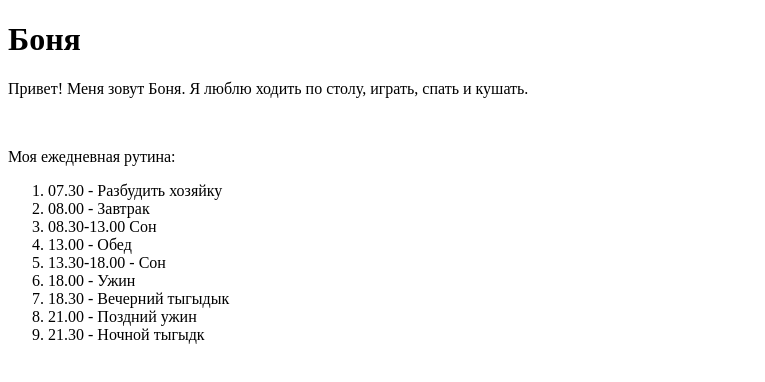
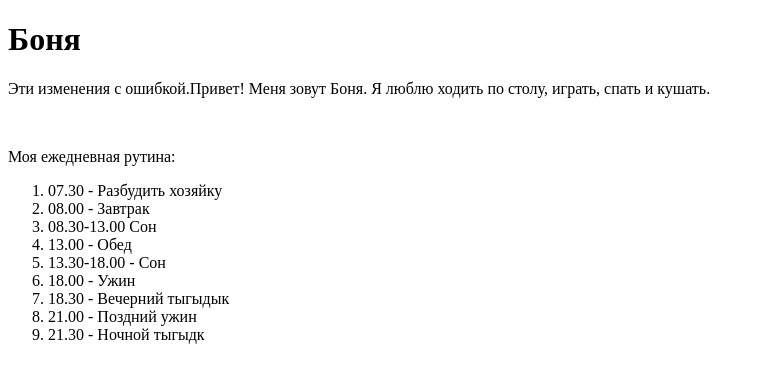
Before and after one commit to kikiarkh/HomeWork4, a plain HTML site: page страничка.html in a window 1280 px wide. Shown: the whole page, without its empty margins (0-765 px from the left). Drawn offline with Linux system fonts and the light colour scheme.

Commit message:
first commit

```diff
--- a/страничка.html
+++ b/страничка.html
@@ -10,7 +10,7 @@
         <h1>Боня</h1>
     </div>
     <div>
-        <p>Привет! Меня зовут Боня. Я люблю ходить по столу, играть, спать и кушать.</p>
+        <p>Эти изменения с ошибкой.Привет! Меня зовут Боня. Я люблю ходить по столу, играть, спать и кушать.</p>
     </div>
     <div>
         <img scr="c:\Users\katri\Desktop\HTML\bfdf91b84b0bcb82c19b1430bdebc644.jpg" >
```
